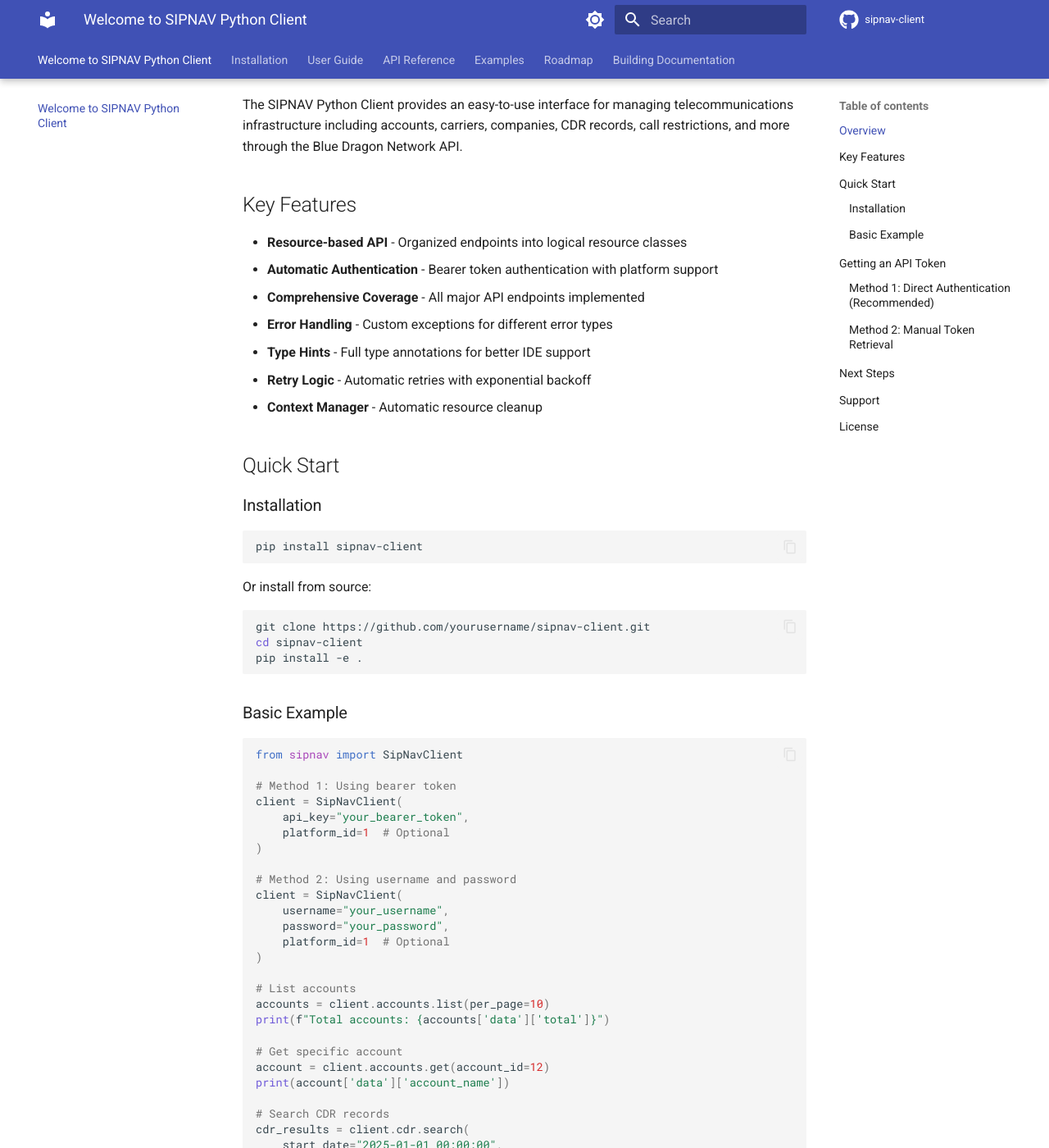
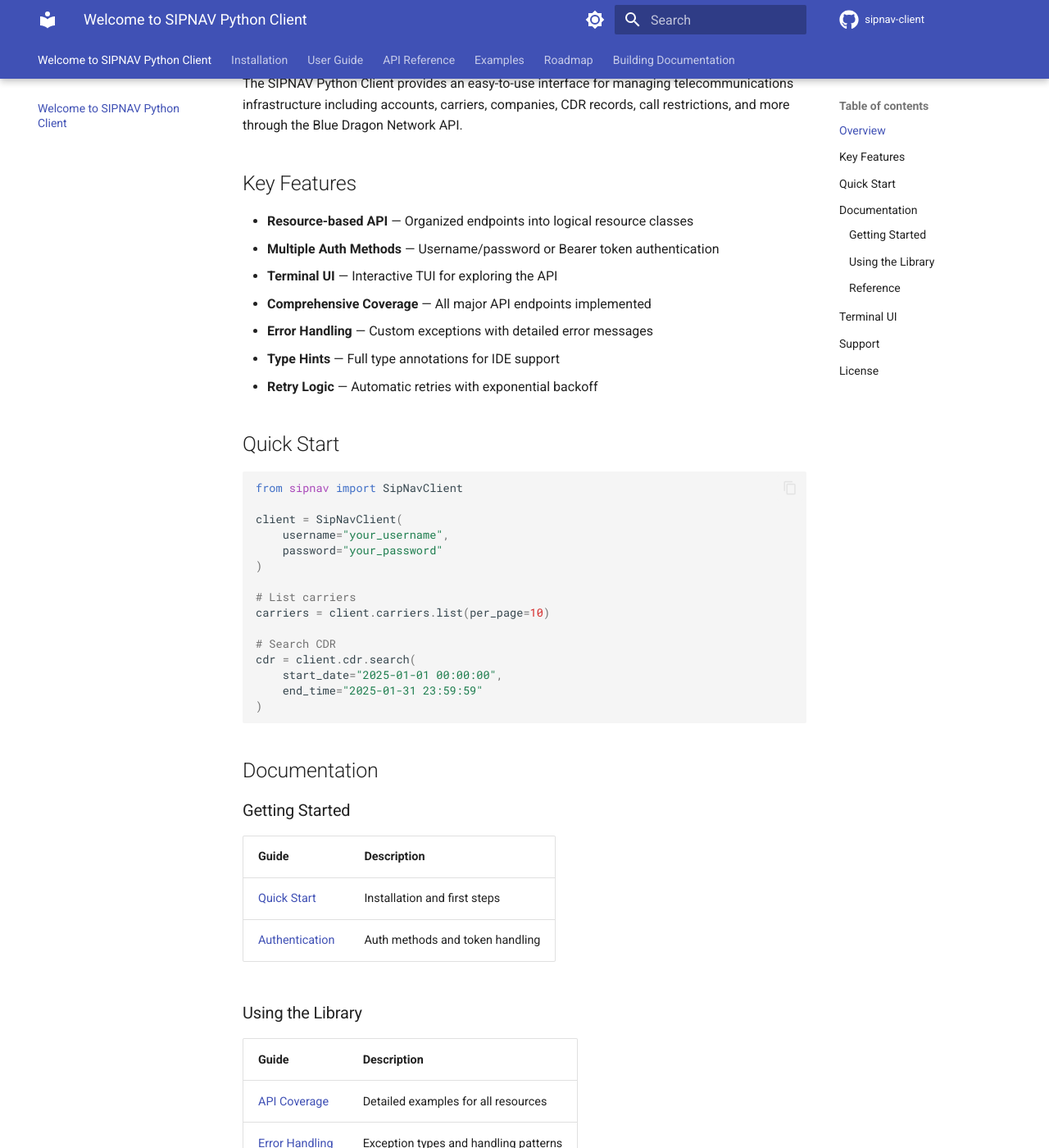
Before and after one commit to werebear73/sipnav-client, an MkDocs documentation site: the page built from docs/index.md, in a window 1280 px wide and 1400 px high, scrolled down 255 px. Shown: the whole window at 82% size. Built offline with MkDocs 1.6.1 and Material for MkDocs 9.7.7, drawn with Linux system fonts in a browser that asks for light colours; comment, search, counter and statistics services are not loaded; the version menu is left out; some of the changed text lies outside the part shown.

````diff
--- a/docs/index.md
+++ b/docs/index.md
@@ -8,119 +8,80 @@ The SIPNAV Python Client provides an easy-to-use interface for managing telecomm
 
 ## Key Features
 
-- **Resource-based API** - Organized endpoints into logical resource classes
-- **Automatic Authentication** - Bearer token authentication with platform support
-- **Comprehensive Coverage** - All major API endpoints implemented
-- **Error Handling** - Custom exceptions for different error types
-- **Type Hints** - Full type annotations for better IDE support
-- **Retry Logic** - Automatic retries with exponential backoff
-- **Context Manager** - Automatic resource cleanup
+- **Resource-based API** — Organized endpoints into logical resource classes
+- **Multiple Auth Methods** — Username/password or Bearer token authentication
+- **Terminal UI** — Interactive TUI for exploring the API
+- **Comprehensive Coverage** — All major API endpoints implemented
+- **Error Handling** — Custom exceptions with detailed error messages
+- **Type Hints** — Full type annotations for IDE support
+- **Retry Logic** — Automatic retries with exponential backoff
 
 ## Quick Start
-
-### Installation
-
-```bash
-pip install sipnav-client
-```
-
-Or install from source:
-
-```bash
-git clone https://github.com/yourusername/sipnav-client.git
-cd sipnav-client
-pip install -e .
-```
-
-### Basic Example
 
 ```python
 from sipnav import SipNavClient
 
-# Method 1: Using bearer token
-client = SipNavClient(
-    api_key="your_bearer_token",
-    platform_id=1  # Optional
-)
-
-# Method 2: Using username and password
-client = SipNavClient(
-    username="your_username",
-    password="your_password",
-    platform_id=1  # Optional
-)
-
-# List accounts
-accounts = client.accounts.list(per_page=10)
-print(f"Total accounts: {accounts['data']['total']}")
-
-# Get specific account
-account = client.accounts.get(account_id=12)
-print(account['data']['account_name'])
-
-# Search CDR records
-cdr_results = client.cdr.search(
-    start_date="2025-01-01 00:00:00",
-    end_time="2025-01-31 23:59:59",
-    account_id="12"
-)
-```
-
-## Getting an API Token
-
-You can authenticate in two ways:
-
-### Method 1: Direct Authentication (Recommended)
-
-The simplest way is to pass your credentials directly:
-
-```python
-from sipnav import SipNavClient
-
-# Client automatically obtains and uses the bearer token
 client = SipNavClient(
     username="your_username",
     password="your_password"
 )
+
+# List carriers
+carriers = client.carriers.list(per_page=10)
+
+# Search CDR
+cdr = client.cdr.search(
+    start_date="2025-01-01 00:00:00",
+    end_time="2025-01-31 23:59:59"
+)
 ```
 
-### Method 2: Manual Token Retrieval
+## Documentation
 
-Alternatively, you can manually retrieve the token:
+### Getting Started
 
-```python
-from sipnav import SipNavClient
+| Guide | Description |
+|-------|-------------|
+| [Quick Start](user-guide/quickstart.md) | Installation and first steps |
+| [Authentication](user-guide/authentication.md) | Auth methods and token handling |
 
-# Create client with temporary credentials
-temp_client = SipNavClient(api_key="temp")
+### Using the Library
 
-# Login to get token
-response = temp_client.auth.login(
-    username="your_username",
-    password="your_password"
-)
+| Guide | Description |
+|-------|-------------|
+| [API Coverage](user-guide/api-coverage.md) | Detailed examples for all resources |
+| [Error Handling](user-guide/error-handling.md) | Exception types and handling patterns |
+| [TUI Guide](user-guide/tui.md) | Terminal User Interface usage |
 
-# Extract token
-token = response["data"]["token"]
+### Reference
 
-# Use token for subsequent requests
-client = SipNavClient(api_key=token)
+| Section | Description |
+|---------|-------------|
+| [API Reference](api-reference/index.md) | Full API documentation |
+| [Examples](examples/index.md) | Code examples and recipes |
+| [Roadmap](roadmap.md) | Planned features and improvements |
+
+## Terminal UI
+
+Run the interactive TUI:
+
+```bash
+sipnav-tui
 ```
 
-## Next Steps
+Or as a module:
 
-- [Installation Guide](installation.md) - Detailed installation instructions
-- [User Guide](user-guide/index.md) - Complete guide to using the library
-- [API Reference](api-reference/index.md) - Full API documentation
-- [Examples](examples/index.md) - Code examples and use cases
+```bash
+python -m sipnav.tui.app
+```
 
 ## Support
 
 - **Maintainer**: Sam Ware (samuel@waretech.services)
 - **Organization**: [Waretech Services](https://waretech.services)
-- **GitHub Issues**: [https://github.com/werebear73/sipnav-client/issues](https://github.com/werebear73/sipnav-client/issues)
-- **API Documentation**: [https://api.bluedragonnetwork.com/api/documentation](https://api.bluedragonnetwork.com/api/documentation)
+- **GitHub Issues**: [Report an issue](https://github.com/werebear73/sipnav-client/issues)
+- **API Documentation**: [SIPNAV API Docs](https://api.bluedragonnetwork.com/api/documentation)
 
 ## License
 
-This project is licensed under the MIT License - see the [LICENSE](https://github.com/werebear73/sipnav-client/blob/master/LICENSE) file for details.
+This project is licensed under the GNU General Public License v3.0 — see the [LICENSE](https://github.com/werebear73/sipnav-client/blob/master/LICENSE) file for details.
````
Also changed, not shown: other parts of docs/index.md (+1 -1 lines), README.md (+38 -310 lines), docs/user-guide/api-coverage.md (added, +170 -0 lines), docs/user-guide/.pages.
